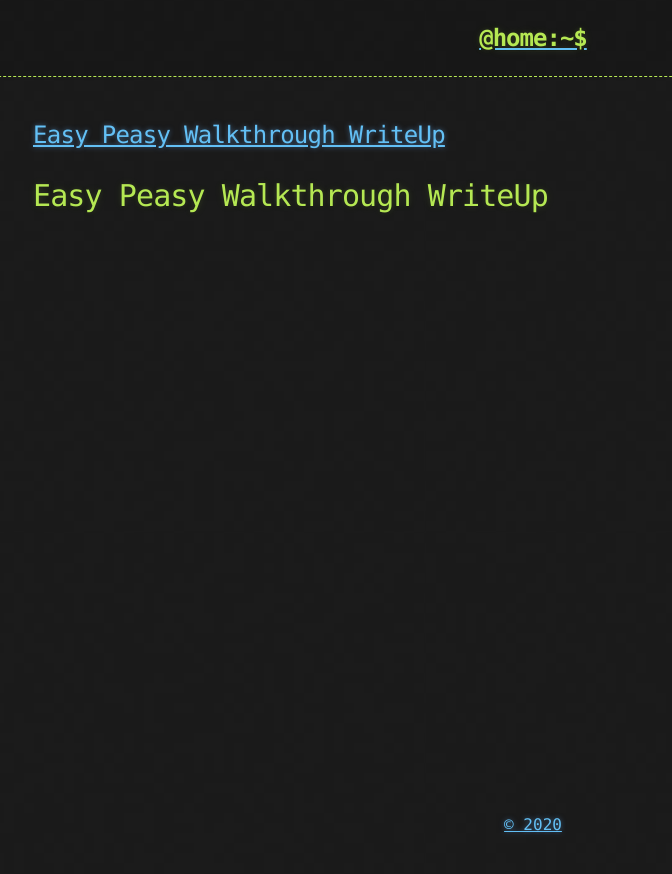
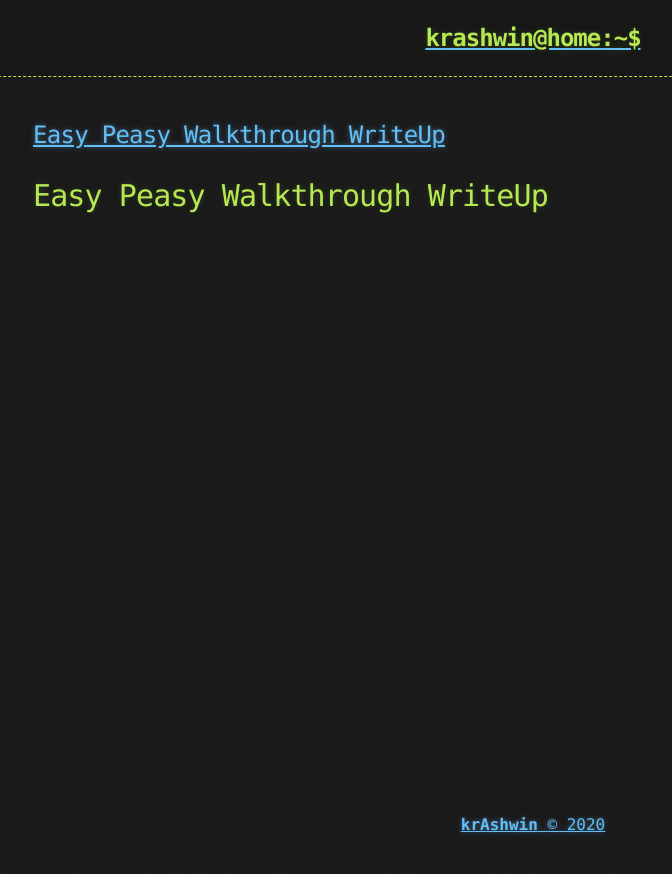
Before and after one commit to krAshwin/CTF_Writeups, a Jekyll site: the page built from index.md, in a window 1280 px wide. Shown: the top 874 px of the page, without its empty margins (107-779 px from the left). Built offline with Jekyll 4.4.1, drawn with Linux system fonts in a browser that asks for light colours; some of the changed lines change nothing that is shown.

Commit message:
Minor Edits

```diff
--- a/_config.yml
+++ b/_config.yml
@@ -1,11 +1,31 @@
-# basic options
-title: CTF Writeups
-author: krAshwin
-email: krashwin00@gmail.com
-twitter_username: OkAshwin
-github_username: krAshwin
+title: ctf-labs
+description: "This is the home for WriteUps and Walkthroughs of Capture the flag events or similar boxes/machines."
+author:
+  name: "cardinal"
+  email: "krashwin00@gmail.com"
+  twitter_username: OkAshwin
 
-#build
-theme: jekyll-theme-hacker
+baseurl: /
+
+source: .
+destination: ./_site
+permalink: /:title
+paginate: 3
+paginate_path: /page/:num/
+
+defaults:
+  -
+    scope:
+      path: ""
+      type: "posts"
+    values:
+      layout: "post"
+
+future: true
 plugins:
+  - jekyll-seo-tag
   - jekyll-paginate
+
+# Custom variables
+owner : "krAshwin"
+year : "2020"
--- a/_includes/head.html
+++ b/_includes/head.html
@@ -6,6 +6,4 @@
   <title>{%if page.title %}{{ page.title }}{% else %}{{ site.title }}{% endif %}</title>
 
   <link rel="stylesheet" href="{{ "/css/main.css" | prepend: site.baseurl | replace: '//', '/' }}">
-
-  <link href="/atom.xml" type="application/atom+xml" rel="alternate" title="ATOM Feed" /> {% seo %}
 </head>
--- a/_includes/header.html
+++ b/_includes/header.html
@@ -4,8 +4,5 @@
     {% assign owner_first_name = site.owner | split: " " %}
     <h1>{{ owner_first_name[0] | downcase }}@home:~$</h1>
     </a>
-    <div class="header-links">
-      {% include links.html %}
-    </div>
   </div>
 </header>
```
Also changed, not shown: _includes/links.html (deleted), index.md (renamed from index.html).
